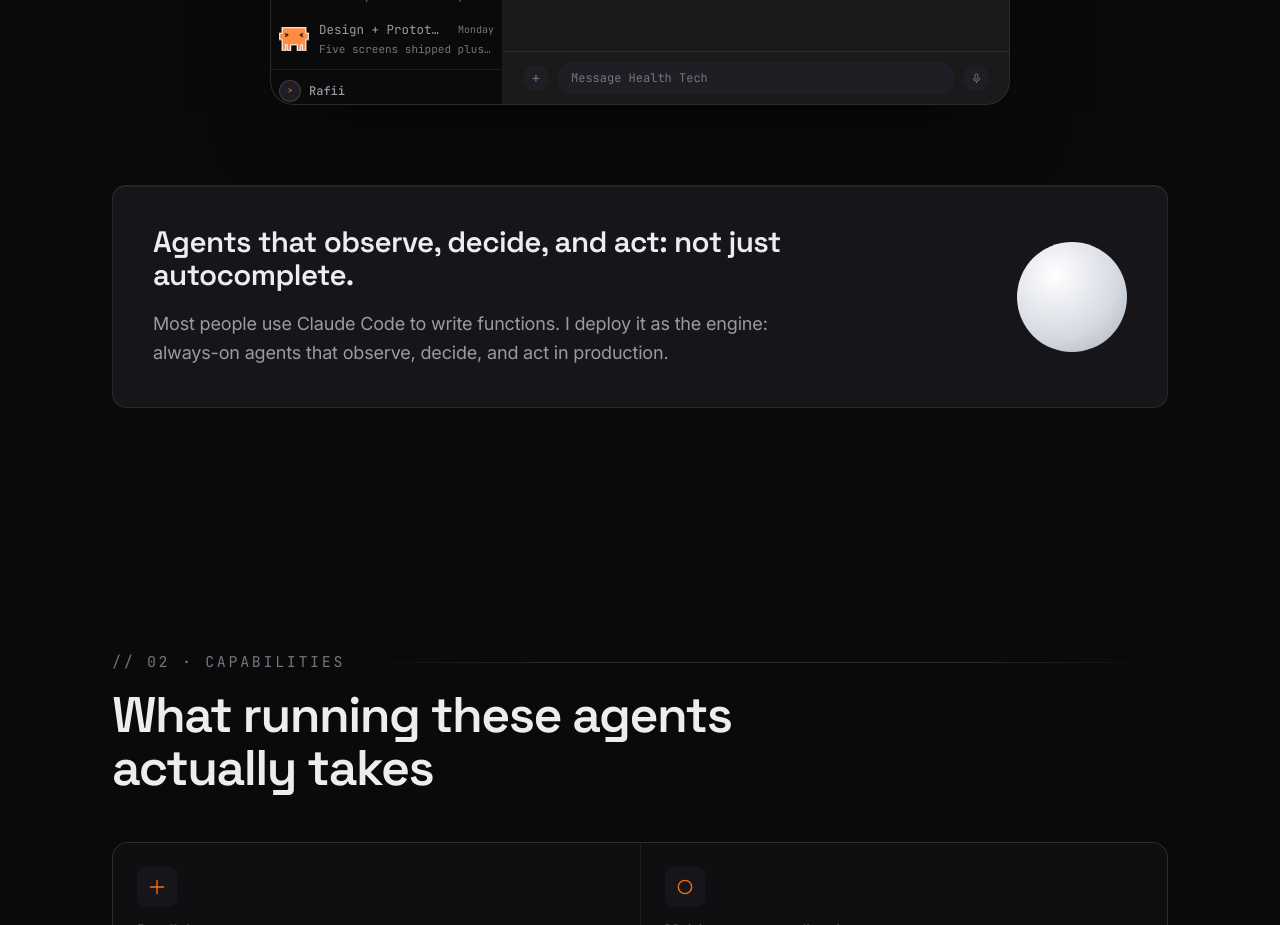
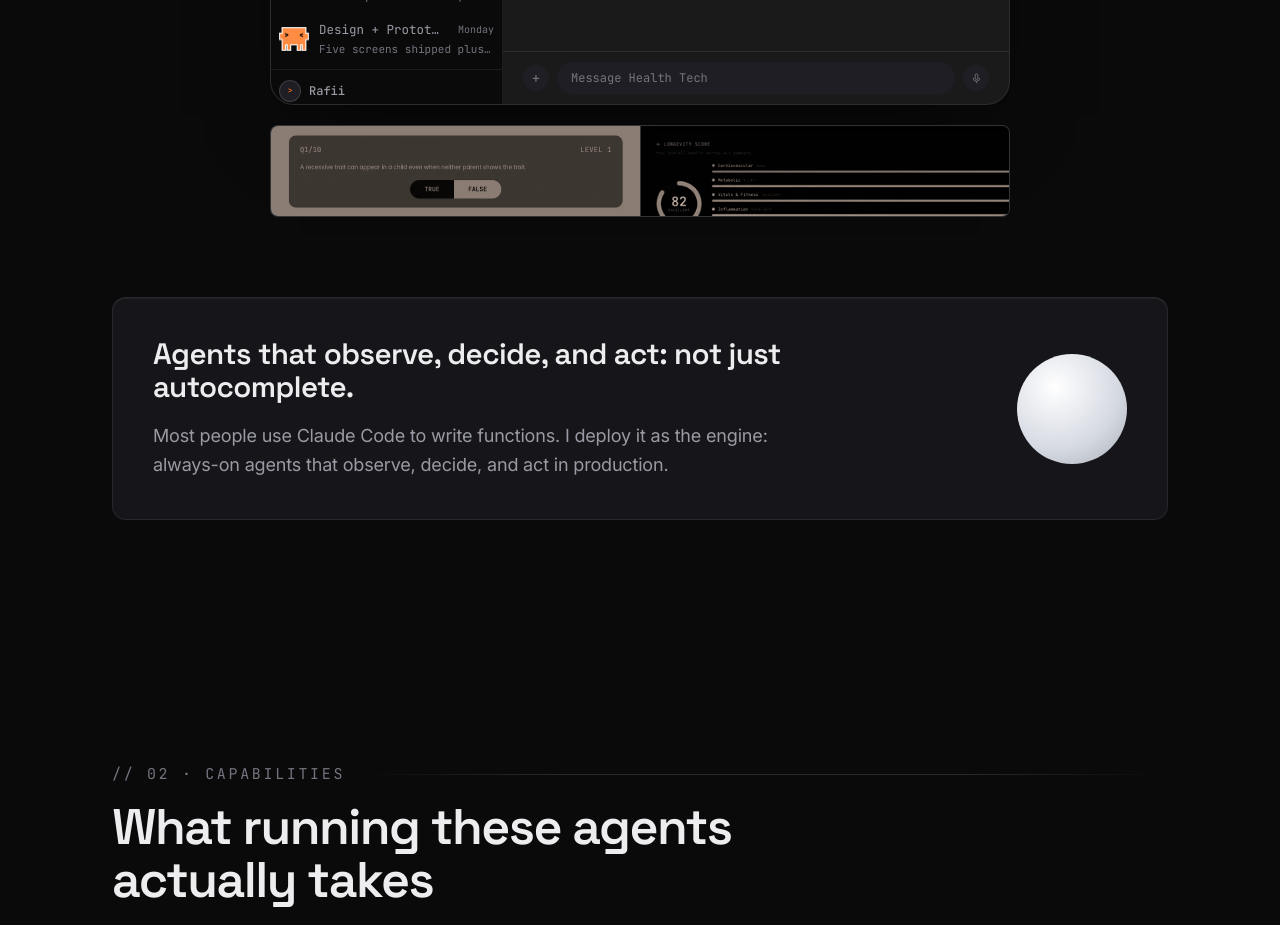
Before and after one commit to rafiimanggala/porto-web, a Next.js app: page / in a window 1280 px wide. Shown: the part 1240-2165 px from the top of the page. Built offline with nearby package versions, Linux system fonts and the light colour scheme.

Commit message:
feat: add Full-Stack preview below hero chat panel
Re-surfaces the SwitchboardPreview miniature under AgentThreads so the
hero shows a glimpse of real work, not just the chat demo.

```diff
--- a/src/app/page.tsx
+++ b/src/app/page.tsx
@@ -7,6 +7,7 @@ import FaqAccordion from "@/components/FaqAccordion";
 import Contact from "@/components/Contact";
 import FooterLinks from "@/components/FooterLinks";
 import AgentThreads from "@/components/visuals/AgentThreads";
+import SwitchboardPreview from "@/components/SwitchboardPreview";
 import Reveal from "@/components/ui/Reveal";
 import LineMask from "@/components/ui/LineMask";
 import Scramble from "@/components/ui/Scramble";
@@ -77,6 +78,7 @@ export default function Home() {
         <Reveal delay={0.2}>
           <div className="mx-auto mt-[88px] max-w-[740px] text-left">
             <AgentThreads />
+            <SwitchboardPreview slug="full-stack-product-build" />
           </div>
         </Reveal>
       </section>
```
